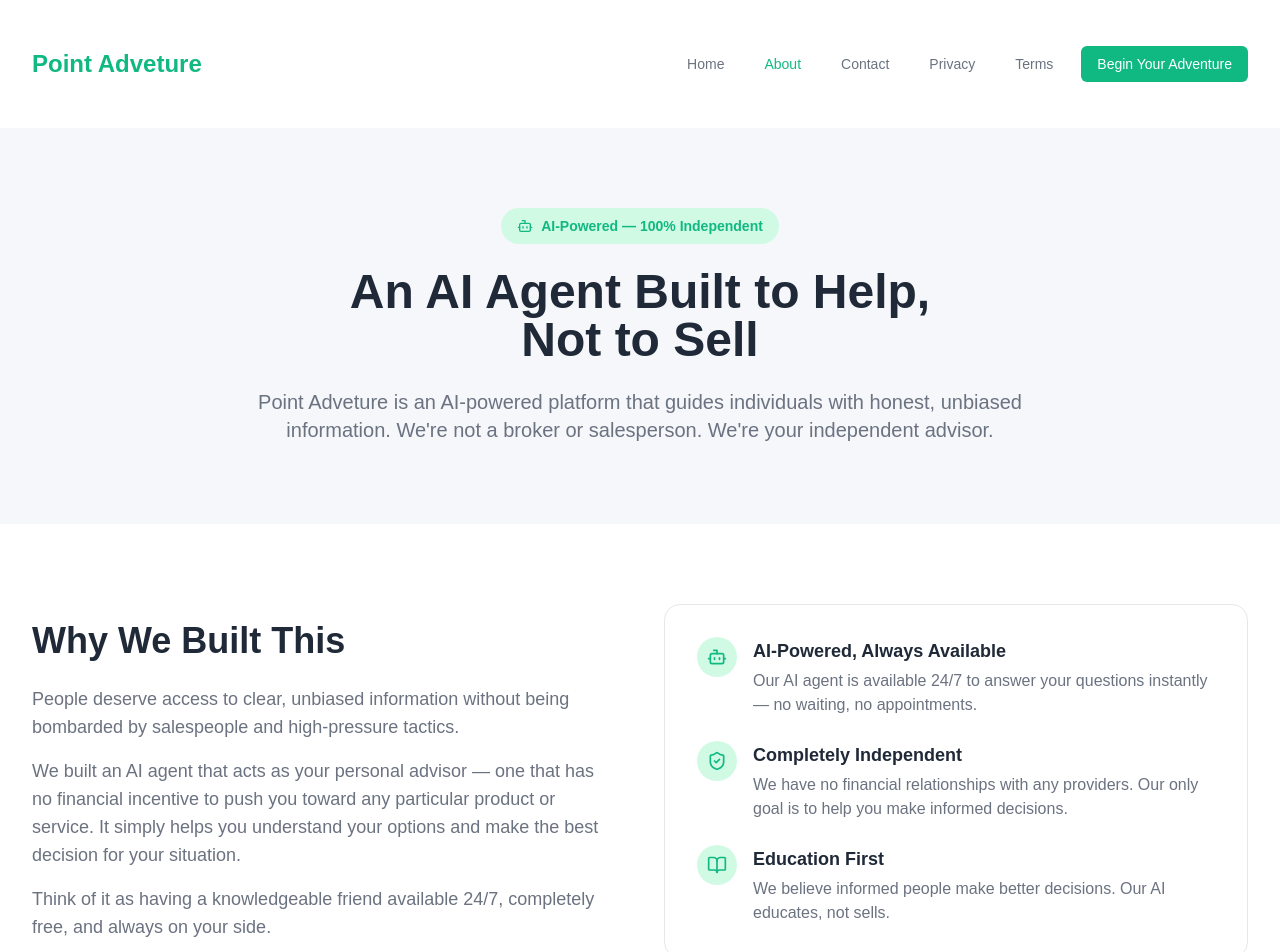
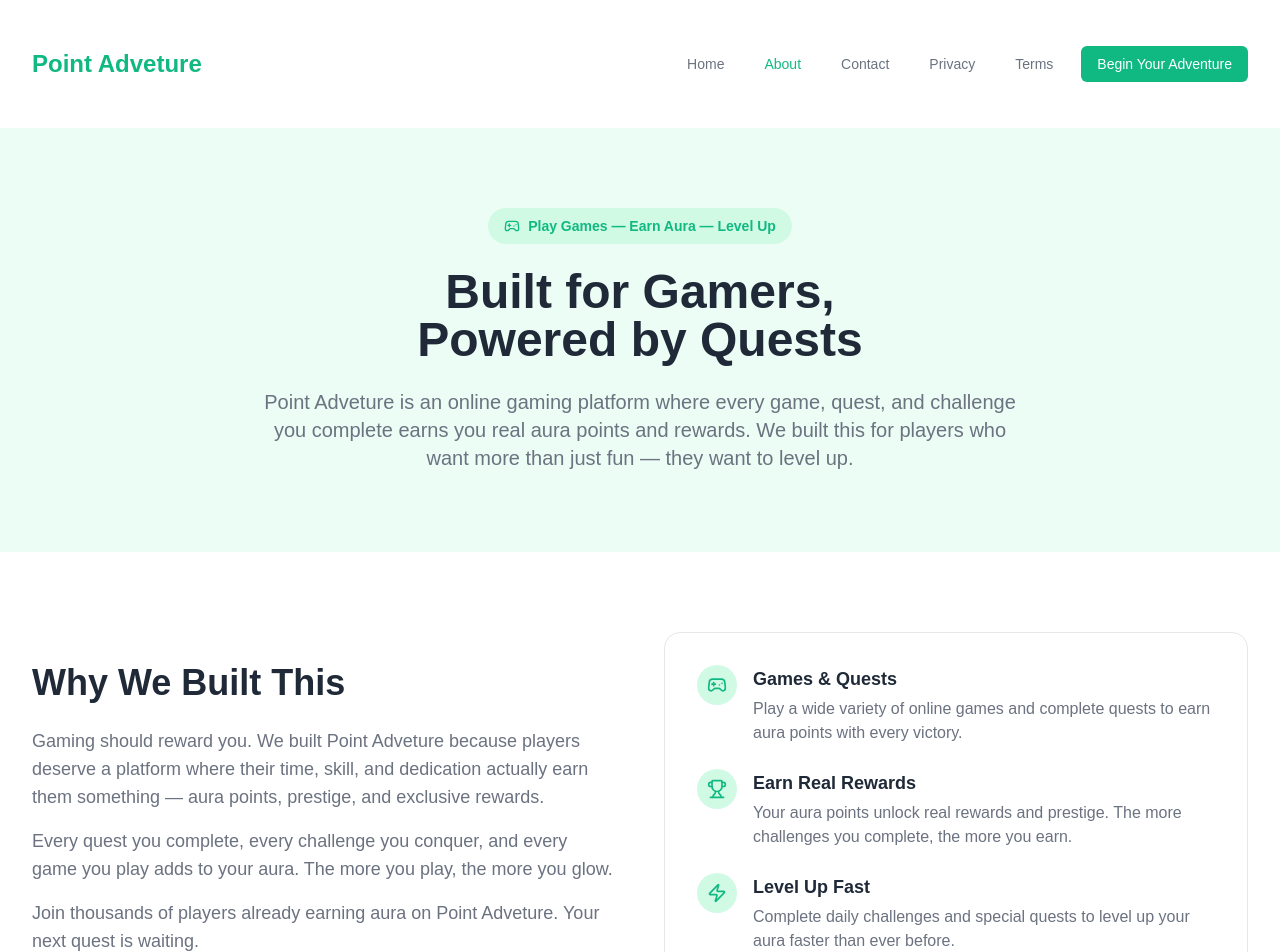
Before and after one commit to Textingman/moxxie-pointadveture, a Next.js app: page /about in a window 1280 px wide. Shown: the top 952 px of the page. Built offline with nearby package versions, Linux system fonts and the light colour scheme.

Commit message:
Initial site setup: Point Adveture

```diff
--- a/app/about/page.tsx
+++ b/app/about/page.tsx
@@ -1,5 +1,5 @@
 import Link from 'next/link';
-import { Bot, ShieldCheck, BookOpen } from 'lucide-react';
+import { Gamepad2, Trophy, Zap } from 'lucide-react';
 import Navbar from '../components/Navbar';
 import Footer from '../components/Footer';
 
@@ -9,18 +9,18 @@
       <Navbar />
 
       {/* Hero Section */}
-      <section className="py-20" style={{ backgroundColor: '#F5F7FA' }}>
+      <section className="py-20" style={{ backgroundColor: '#ECFDF5' }}>
         <div className="max-w-7xl mx-auto px-4 sm:px-6 lg:px-8">
           <div className="text-center">
             <div className="inline-flex items-center gap-2 px-4 py-2 rounded-full text-sm font-semibold mb-6" style={{ backgroundColor: '#D1FAE5', color: '#10B981' }}>
-              <Bot className="w-4 h-4" />
-              AI-Powered — 100% Independent
+              <Gamepad2 className="w-4 h-4" />
+              Play Games — Earn Aura — Level Up
             </div>
             <h1 className="text-5xl font-extrabold mb-6" style={{ color: '#1F2937' }}>
-              An AI Agent Built to Help,<br />Not to Sell
+              Built for Gamers,<br />Powered by Quests
             </h1>
             <p className="text-xl max-w-3xl mx-auto" style={{ color: '#6B7280' }}>
-              Point Adveture is an AI-powered platform that guides individuals with honest, unbiased information. We're not a broker or salesperson. We're your independent advisor.
+              Point Adveture is an online gaming platform where every game, quest, and challenge you complete earns you real aura points and rewards. We built this for players who want more than just fun — they want to level up.
             </p>
           </div>
         </div>
@@ -32,42 +32,42 @@
           <div>
             <h2 className="text-4xl font-bold mb-6" style={{ color: '#1F2937' }}>Why We Built This</h2>
             <p className="text-lg mb-4" style={{ color: '#6B7280' }}>
-              People deserve access to clear, unbiased information without being bombarded by salespeople and high-pressure tactics.
+              Gaming should reward you. We built Point Adveture because players deserve a platform where their time, skill, and dedication actually earn them something — aura points, prestige, and exclusive rewards.
             </p>
             <p className="text-lg mb-4" style={{ color: '#6B7280' }}>
-              We built an AI agent that acts as your personal advisor — one that has no financial incentive to push you toward any particular product or service. It simply helps you understand your options and make the best decision for your situation.
+              Every quest you complete, every challenge you conquer, and every game you play adds to your aura. The more you play, the more you glow.
             </p>
             <p className="text-lg" style={{ color: '#6B7280' }}>
-              Think of it as having a knowledgeable friend available 24/7, completely free, and always on your side.
+              Join thousands of players already earning aura on Point Adveture. Your next quest is waiting.
             </p>
           </div>
           <div className="rounded-2xl p-8 border" style={{ backgroundColor: '#FFFFFF', borderColor: '#E5E7EB' }}>
             <div className="space-y-6">
               <div className="flex items-start">
                 <div className="flex-shrink-0 w-10 h-10 rounded-full flex items-center justify-center" style={{ backgroundColor: '#D1FAE5' }}>
-                  <Bot className="w-5 h-5" style={{ color: '#10B981' }} />
+                  <Gamepad2 className="w-5 h-5" style={{ color: '#10B981' }} />
                 </div>
                 <div className="ml-4">
-                  <h3 className="text-lg font-semibold mb-1" style={{ color: '#1F2937' }}>AI-Powered, Always Available</h3>
-                  <p style={{ color: '#6B7280' }}>Our AI agent is available 24/7 to answer your questions instantly — no waiting, no appointments.</p>
+                  <h3 className="text-lg font-semibold mb-1" style={{ color: '#1F2937' }}>Games & Quests</h3>
+                  <p style={{ color: '#6B7280' }}>Play a wide variety of online games and complete quests to earn aura points with every victory.</p>
                 </div>
               </div>
               <div className="flex items-start">
                 <div className="flex-shrink-0 w-10 h-10 rounded-full flex items-center justify-center" style={{ backgroundColor: '#D1FAE5' }}>
-                  <ShieldCheck className="w-5 h-5" style={{ color: '#10B981' }} />
+                  <Trophy className="w-5 h-5" style={{ color: '#10B981' }} />
                 </div>
                 <div className="ml-4">
-                  <h3 className="text-lg font-semibold mb-1" style={{ color: '#1F2937' }}>Completely Independent</h3>
-                  <p style={{ color: '#6B7280' }}>We have no financial relationships with any providers. Our only goal is to help you make informed decisions.</p>
+                  <h3 className="text-lg font-semibold mb-1" style={{ color: '#1F2937' }}>Earn Real Rewards</h3>
+                  <p style={{ color: '#6B7280' }}>Your aura points unlock real rewards and prestige. The more challenges you complete, the more you earn.</p>
                 </div>
               </div>
               <div className="flex items-start">
                 <div className="flex-shrink-0 w-10 h-10 rounded-full flex items-center justify-center" style={{ backgroundColor: '#D1FAE5' }}>
-                  <BookOpen className="w-5 h-5" style={{ color: '#10B981' }} />
+                  <Zap className="w-5 h-5" style={{ color: '#10B981' }} />
                 </div>
                 <div className="ml-4">
-                  <h3 className="text-lg font-semibold mb-1" style={{ color: '#1F2937' }}>Education First</h3>
-                  <p style={{ color: '#6B7280' }}>We believe informed people make better decisions. Our AI educates, not sells.</p>
+                  <h3 className="text-lg font-semibold mb-1" style={{ color: '#1F2937' }}>Level Up Fast</h3>
+                  <p style={{ color: '#6B7280' }}>Complete daily challenges and special quests to level up your aura faster than ever before.</p>
                 </div>
               </div>
             </div>
```
